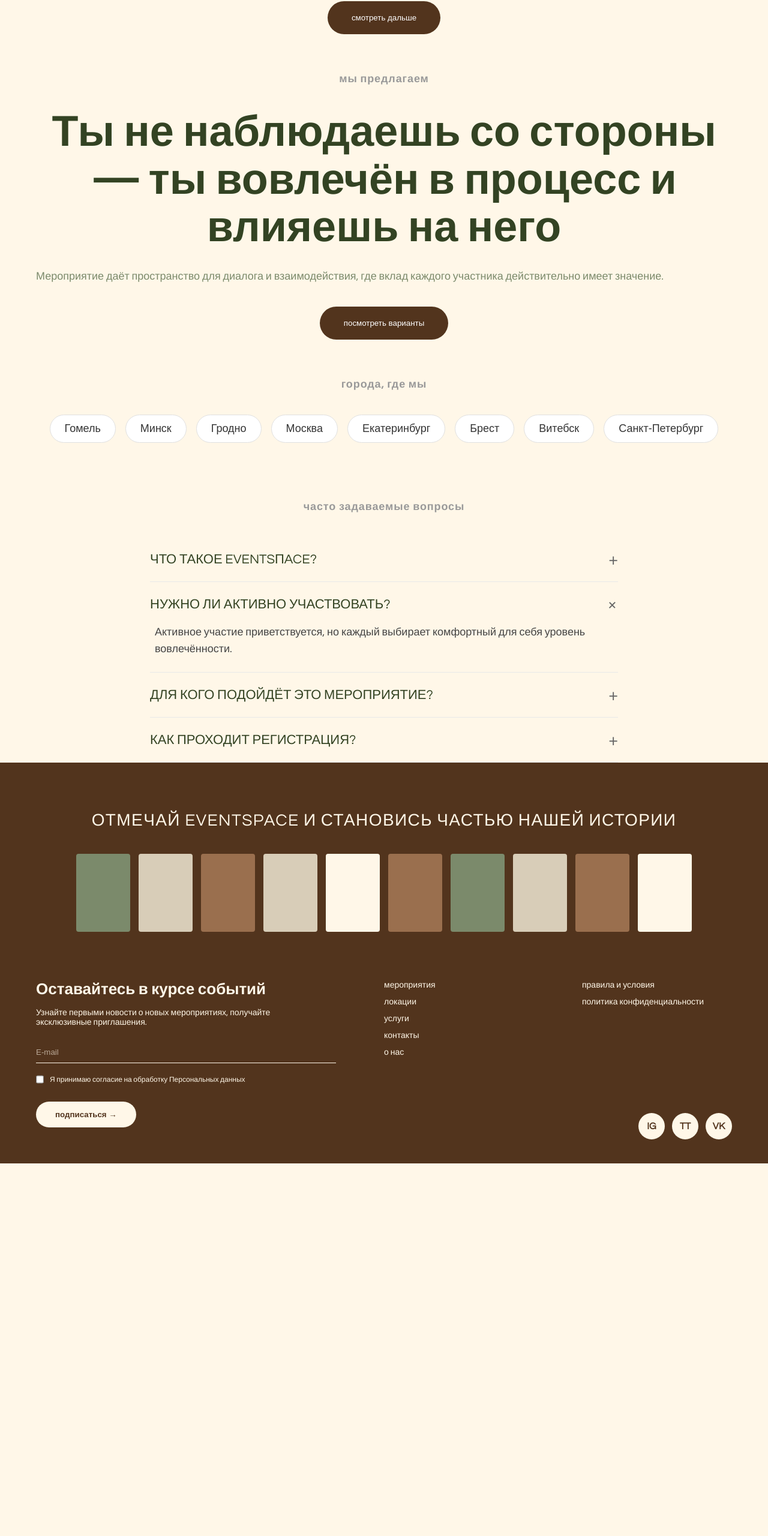
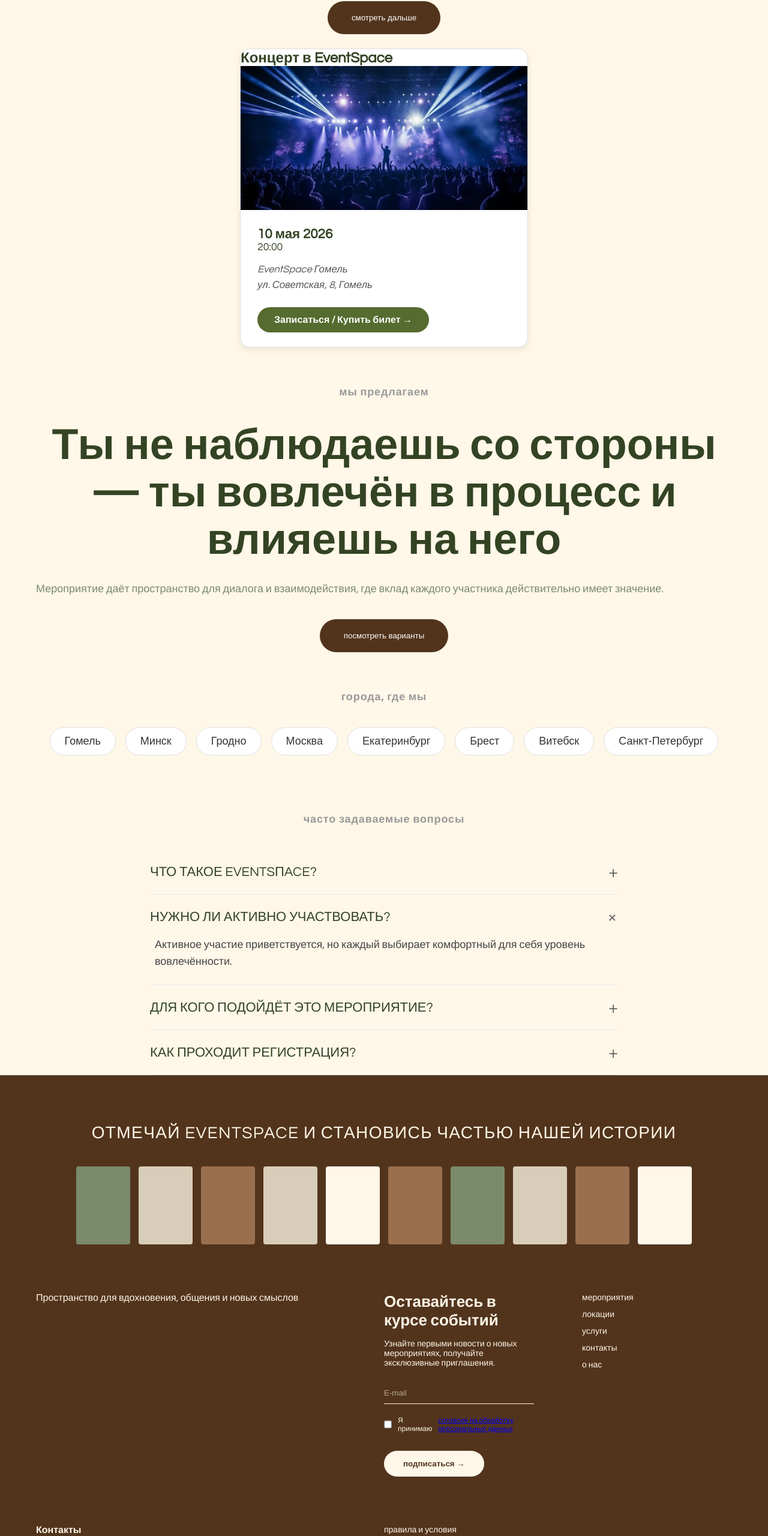
Before and after one commit to Disha0508/EventSpace, a website: page index.html in a window 1280 px wide. Shown: the part 3210-5770 px from the top of the page at 60% size. Before the commit the page ends 5149 px from the top, so only its background shows below. Drawn offline with Linux system fonts and the light colour scheme; a web font is replaced by a local one.

Commit message:
Micro-markup

```diff
--- a/css/style.css
+++ b/css/style.css
@@ -496,3 +496,57 @@ body {
   font-weight: 700;
   text-decoration: none;
 }
+
+/*Микроразметка*/
+
+.event-card {
+  max-width: 480px;
+  border: 1px solid #e0e0e0;
+  border-radius: 16px;
+  overflow: hidden;
+  background: white;
+  box-shadow: 0 4px 12px rgba(0, 0, 0, 0.08);
+  margin: 1.5rem auto;
+}
+
+.event-image img {
+  width: 100%;
+  height: 240px;
+  object-fit: cover;
+}
+
+.event-details {
+  padding: 1.5rem 1.75rem;
+}
+
+.event-date {
+  font-size: 1.1rem;
+  margin-bottom: 1rem;
+  color: #334323;
+}
+
+.event-date strong {
+  font-size: 1.4rem;
+}
+
+.event-location {
+  margin-bottom: 1.5rem;
+  font-size: 1.05rem;
+  line-height: 1.5;
+  color: #555;
+}
+
+.event-button {
+  display: inline-block;
+  padding: 12px 28px;
+  background: #556b2f;
+  color: white;
+  text-decoration: none;
+  border-radius: 999px;
+  font-weight: 600;
+  transition: background 0.2s;
+}
+
+.event-button:hover {
+  background: #667d3e;
+}
--- a/index.html
+++ b/index.html
@@ -181,6 +181,65 @@
         </div>
       </section>
 
+      <!-- Микроразметка -->
+
+      <article itemscope itemtype="https://schema.org/Event" class="event-card">
+        <header>
+          <h2 itemprop="name">Концерт в EventSpace</h2>
+        </header>
+
+        <div class="event-image">
+          <img
+            itemprop="image"
+            src="images/photo.jpg"
+            alt="Концерт в EventSpace — живая музыка и атмосфера"
+            loading="lazy"
+          />
+        </div>
+
+        <div class="event-details">
+          <div class="event-date">
+            <time itemprop="startDate" datetime="2026-05-10T20:00:00+03:00">
+              <strong>10 мая 2026</strong><br />
+              <span>20:00</span>
+            </time>
+          </div>
+
+          <div
+            itemprop="location"
+            itemscope
+            itemtype="https://schema.org/Place"
+            class="event-location"
+          >
+            <address
+              itemprop="address"
+              itemscope
+              itemtype="https://schema.org/PostalAddress"
+            >
+              <span itemprop="name">EventSpace Гомель</span><br />
+              <span itemprop="streetAddress">ул. Советская, 8</span>,
+              <span itemprop="addressLocality">Гомель</span>
+            </address>
+          </div>
+
+          <a
+            href="/tickets/concert-2026-05-10"
+            class="event-button"
+            itemprop="url"
+          >
+            Записаться / Купить билет →
+          </a>
+        </div>
+        <meta
+          itemprop="eventStatus"
+          content="https://schema.org/EventScheduled"
+        />
+        <meta
+          itemprop="eventAttendanceMode"
+          content="https://schema.org/OfflineEventAttendanceMode"
+        />
+      </article>
+
       <!-- ================= OFFER ================= -->
       <section class="offer">
         <div class="container">
@@ -256,19 +315,27 @@
     </main>
 
     <!-- ================= FOOTER ================= -->
-    <footer class="footer">
-      <!-- верхняя надпись -->
+
+    <footer class="footer" itemscope itemtype="https://schema.org/Organization">
       <div class="footer__title">
         ОТМЕЧАЙ EVENTSPACE И СТАНОВИСЬ ЧАСТЬЮ НАШЕЙ ИСТОРИИ
       </div>
 
-      <!-- декоративные карточки -->
+      <!-- декоративные карточки  -->
       <div class="footer__gallery">
         <span></span><span></span><span></span><span></span><span></span>
         <span></span><span></span><span></span><span></span><span></span>
       </div>
 
       <div class="container footer__grid">
+        <div class="footer__brand" itemprop="name">
+          <a itemprop="url" href="https://eventspace.by"></a>
+          <p itemprop="description" class="footer__slogan">
+            Пространство для вдохновения, общения и новых смыслов
+          </p>
+        </div>
+
+        <!-- Подписка -->
         <section class="footer__subscribe">
           <h3>Оставайтесь в курсе событий</h3>
           <p>
@@ -276,16 +343,18 @@
             приглашения.
           </p>
 
-          <input type="email" placeholder="E-mail" />
-
-          <label class="footer__checkbox">
-            <input type="checkbox" />
-            Я принимаю согласие на обработку Персональных данных
-          </label>
-
-          <button class="footer__btn">подписаться →</button>
+          <form class="subscribe-form">
+            <input type="email" placeholder="E-mail" required />
+            <label class="footer__checkbox">
+              <input type="checkbox" required />
+              Я принимаю
+              <a href="#">согласие на обработку персональных данных</a>
+            </label>
+            <button type="submit" class="footer__btn">подписаться →</button>
+          </form>
         </section>
 
+        <!-- Меню -->
         <nav class="footer__menu">
           <a href="#">мероприятия</a>
           <a href="#">локации</a>
@@ -294,18 +363,64 @@
           <a href="#">о нас</a>
         </nav>
 
+        <!-- Контакты + адрес -->
+        <div class="footer__contacts">
+          <h4>Контакты</h4>
+          <address
+            itemprop="address"
+            itemscope
+            itemtype="https://schema.org/PostalAddress"
+          >
+            <span itemprop="addressLocality">Минск</span><br />
+            <span itemprop="streetAddress">ул. Примерная, 12</span><br />
+            <span itemprop="addressCountry">Беларусь</span>
+          </address>
+
+          <div
+            itemprop="contactPoint"
+            itemscope
+            itemtype="https://schema.org/ContactPoint"
+          >
+            <a href="tel:+375291234567" itemprop="telephone">
+              +375 (29) 123-45-67
+            </a>
+            <a href="mailto:hello@eventspace.by" itemprop="email">
+              hello@eventspace.by
+            </a>
+          </div>
+        </div>
+
         <section class="footer__policy">
           <a href="#">правила и условия</a>
           <a href="#">политика конфиденциальности</a>
         </section>
       </div>
 
-      <!-- соцсети -->
-      <div class="footer__socials">
-        <a href="#">IG</a>
-        <a href="#">TT</a>
-        <a href="#">VK</a>
+      <div class="footer__bottom">
+        <div class="footer__socials">
+          <a
+            href="https://instagram.com/eventspace_official"
+            itemprop="sameAs"
+            aria-label="Instagram"
+            >IG</a
+          >
+          <a
+            href="https://tiktok.com/@eventspace"
+            itemprop="sameAs"
+            aria-label="TikTok"
+            >TT</a
+          >
+          <a href="https://vk.com/eventspace" itemprop="sameAs" aria-label="VK"
+            >VK</a
+          >
+        </div>
+
+        <small class="footer__copyright">
+          © 2026 EventSpace. Все права защищены.
+        </small>
       </div>
+
+      <meta itemprop="foundingDate" content="2023" />
     </footer>
   </body>
 </html>
```
Also changed, not shown: images/photo.jpg (added).
